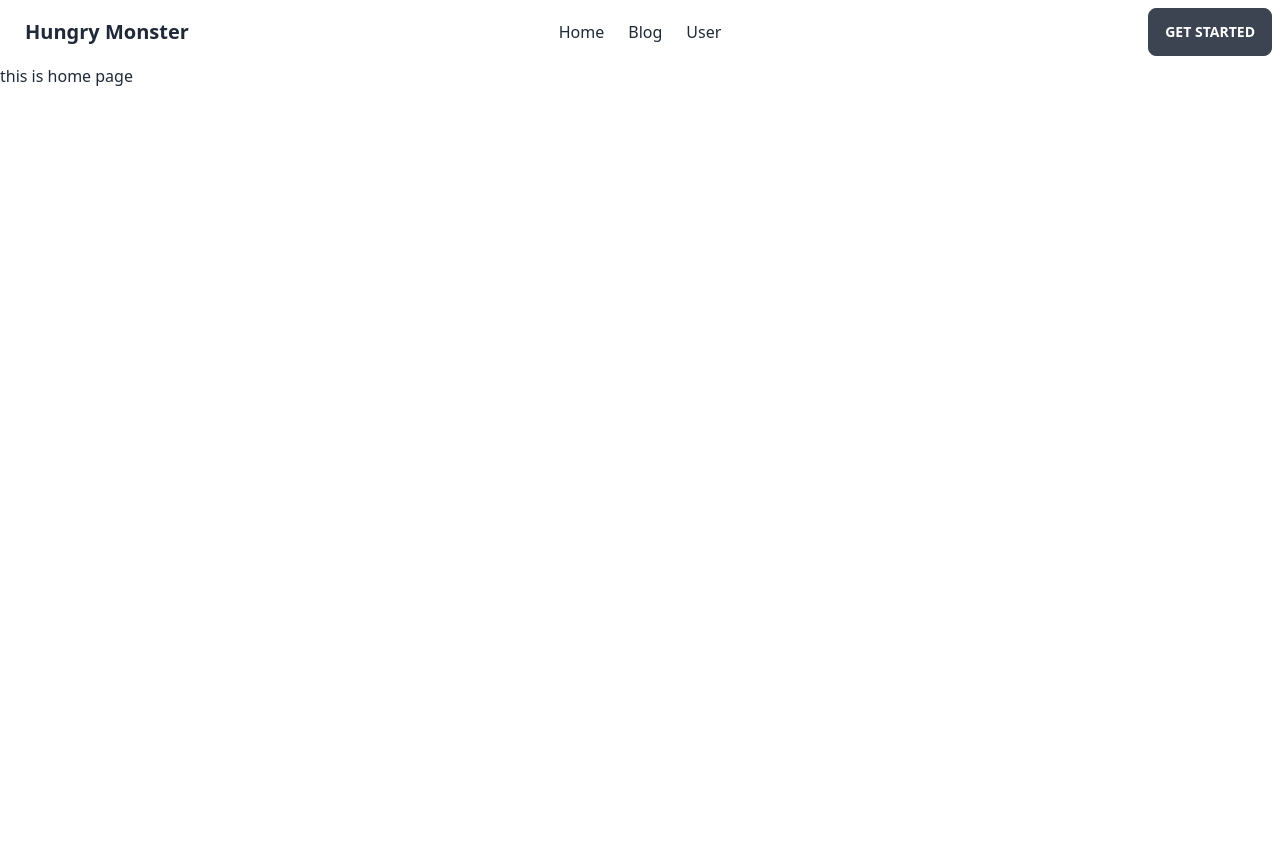
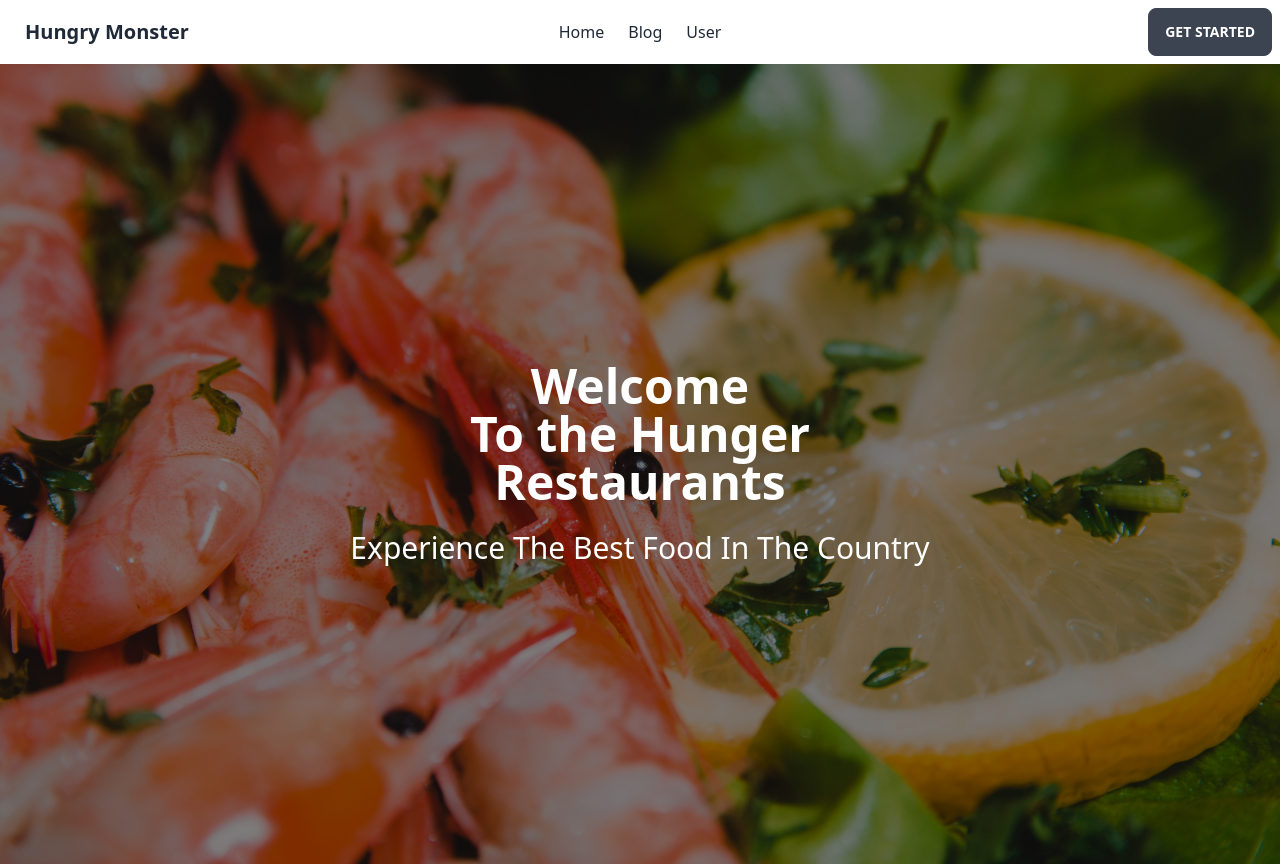
Before and after one commit to Monirul-Jim/chef-receipe-client, a React (Vite) app: page / in a window 1280 px wide. Before the commit the page ends 800 px from the top, so only its background shows below. Built offline with nearby package versions, Linux system fonts and the light colour scheme.

Commit message:
hero section

```diff
--- a/src/layout/homePage/HomePage.jsx
+++ b/src/layout/homePage/HomePage.jsx
@@ -1,10 +1,11 @@
 import React from 'react';
+import Header from '../../pages/Header/Header';
 
 const HomePage = () => {
     return (
-        <div>
-            this is home page
-        </div>
+        <>
+           <Header></Header>
+        </>
     );
 };
 
--- a/src/pages/Header/Header.jsx
+++ b/src/pages/Header/Header.jsx
@@ -1,10 +1,22 @@
 import React from 'react';
+import foodPic from '../../assets/food picture.jpg'
 
 const Header = () => {
     return (
-        <div>
+        <>
+            <div className="relative h-screen overflow-hidden">
+                <img className="absolute top-0 left-0 w-full h-full object-cover" src={foodPic} alt="" />
+                <div className="absolute inset-0 bg-black opacity-50"></div>
+                <div className="absolute inset-0 flex items-center justify-center">
+                    <div className="text-center">
+                        <h1 className="text-3xl sm:text-5xl text-white font-bold leading-tight mb-6">Welcome<br /> To the Hunger<br /> Restaurants</h1>
+                        <h2 className="text-xl sm:text-3xl text-white font-medium leading-tight">Experience The Best Food In The Country</h2>
+                    </div>
+                </div>
+            </div>
 
-        </div>
+            </>
+
     );
 };
 
```
Also changed, not shown: src/assets/food picture.jpg (added).
